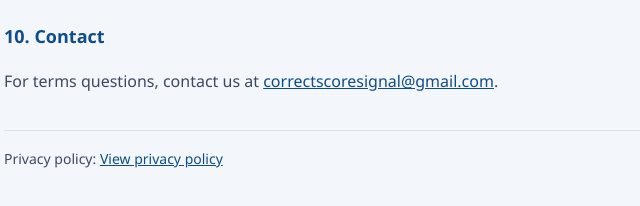
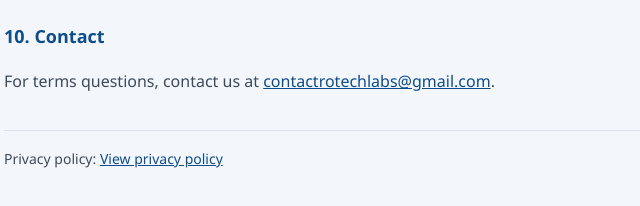
Before and after one commit to futboldev/correct-score---daily-tips, a plain HTML site: page index.html in a window 1280 px wide. Shown: the part 1792-1998 px from the top of the page, 276-916 px from the left. Drawn offline with Linux system fonts and the light colour scheme.

Commit message:
Update index.html

```diff
--- a/index.html
+++ b/index.html
@@ -145,7 +145,6 @@
   <main>
     <div class="meta">
       <span><strong>App:</strong> Correct Scores</span>
-      <span><strong>Package:</strong> correctscores.dailytips</span>
       <span><strong>Last updated:</strong> <span id="updated">November 21, 2026</span></span>
     </div>
 
@@ -234,7 +233,7 @@
       <h2>10. Contact</h2>
       <p>
         For terms questions, contact us at
-        <a href="mailto:correctscoresignal@gmail.com">correctscoresignal@gmail.com</a>.
+        <a href="mailto:correctscoresignal@gmail.com">contactrotechlabs@gmail.com</a>.
       </p>
     </section>
 
```
